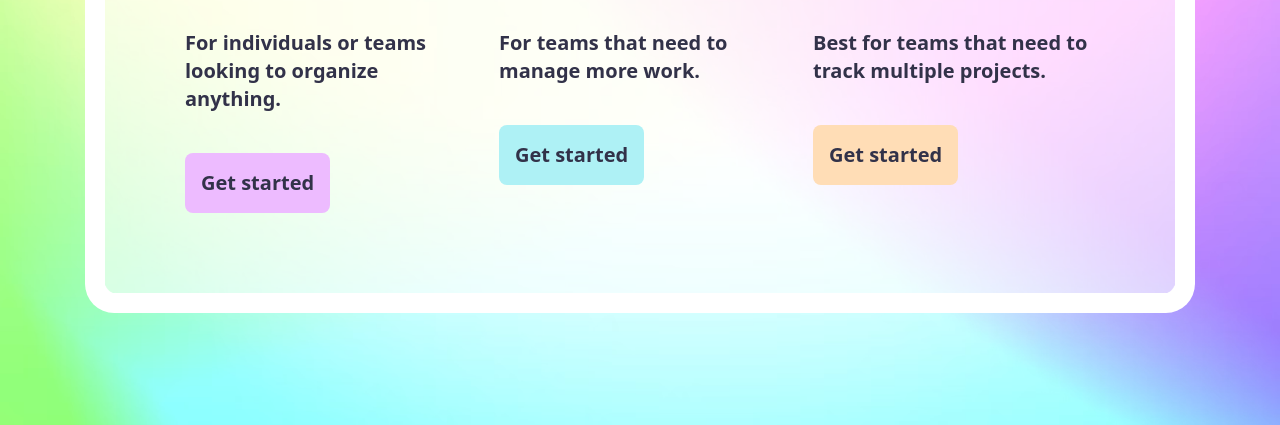
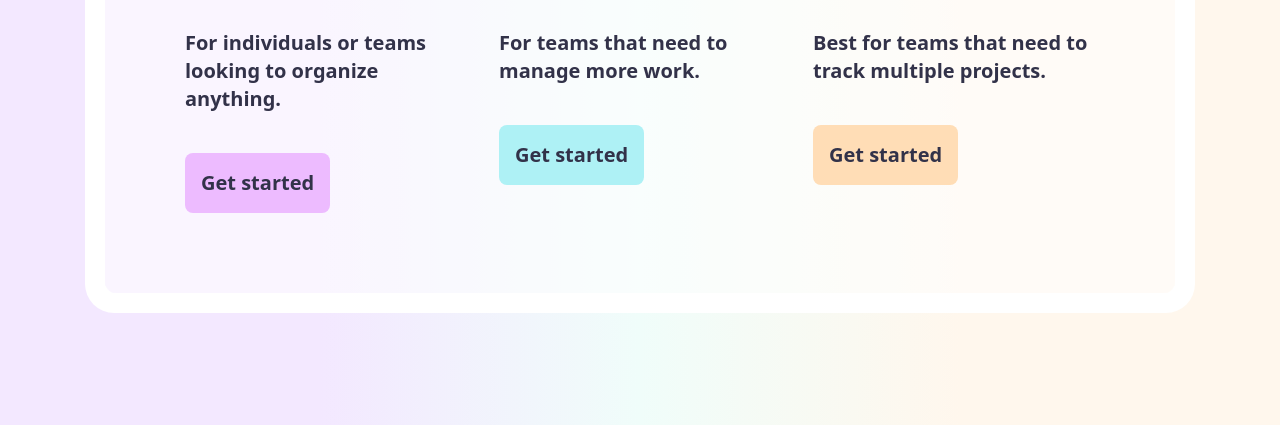
Before and after one commit to neluttu/pricing-table, a plain HTML site: page index.html in a window 1280 px wide. Shown: the part 375-800 px from the top of the page. Drawn offline with Linux system fonts and the light colour scheme.

Commit message:
Finished

```diff
--- a/index.html
+++ b/index.html
@@ -4,10 +4,10 @@
     <meta charset="UTF-8">
     <meta http-equiv="X-UA-Compatible" content="IE=edge">
     <meta name="viewport" content="width=device-width, initial-scale=1.0">
-    <title>Donate Card</title>
+    <title>Pricing table</title>
     <link href="styles.css" type="text/css" rel="stylesheet">
 </head>
-<body class="bg-[rgb(238,174,202)] bg-[url(https://neluttu.github.io/pricing-table/wallpaper.avif)] flex justify-center items-center min-h-screen text-[#323249] bg-cover">
+<body class="bg-gradient-to-r from-purple-100 from-25% via-teal-50 via-50% to-orange-50 to-75% flex justify-center items-center min-h-screen text-[#323249] bg-cover">
     <div class="bg-transparent rounded-[11px] border-white shadow-[0_0_0_20px_#fff] w-full md:w-[1070px] ml-8 mr-8  mt-10 mb-10">
         <ul class="flex flex-col md:flex-row bg-opacity-60 justify-start items-start bg-white rounded-[10px] w-full min-h-[360px] p-5 md:p-20 gap-8">
             <li class="w-full md:w-1/3">
```
Also changed, not shown: styles.css.
